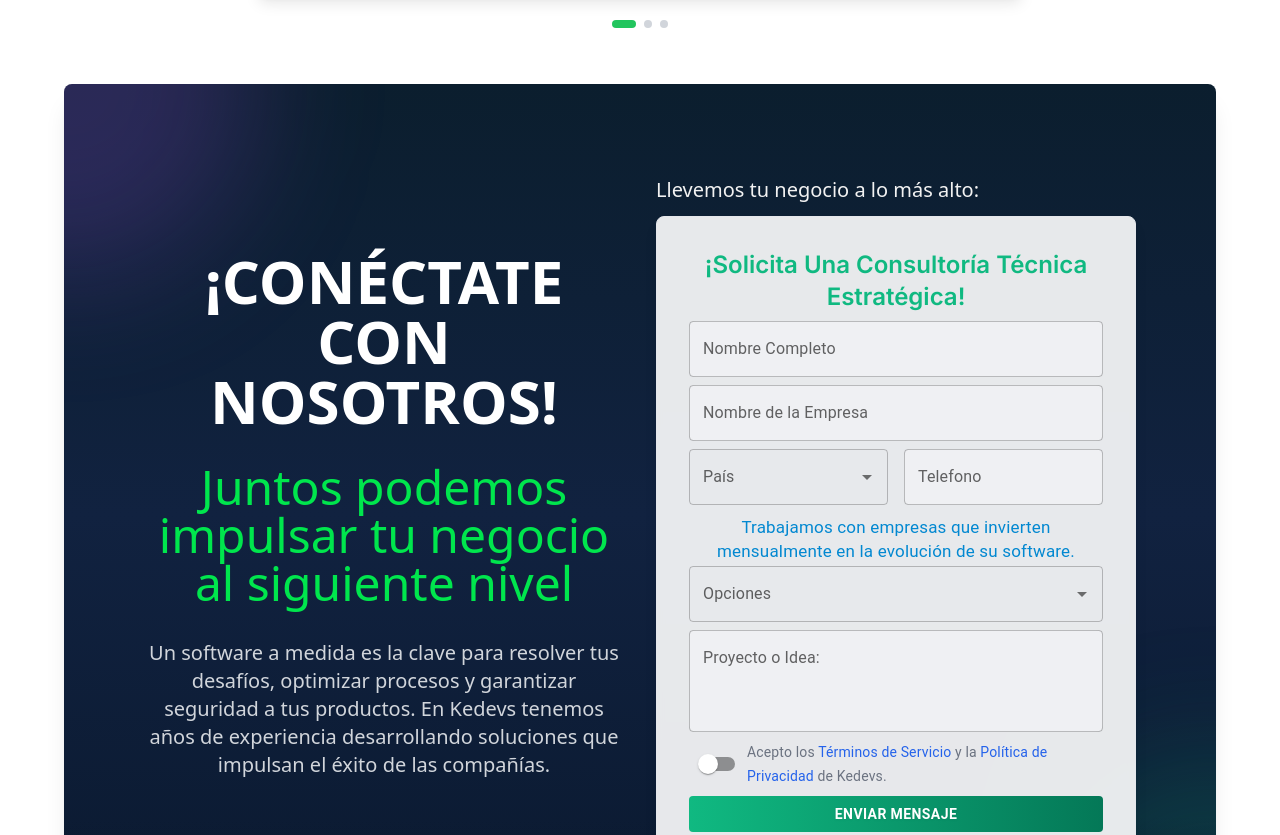
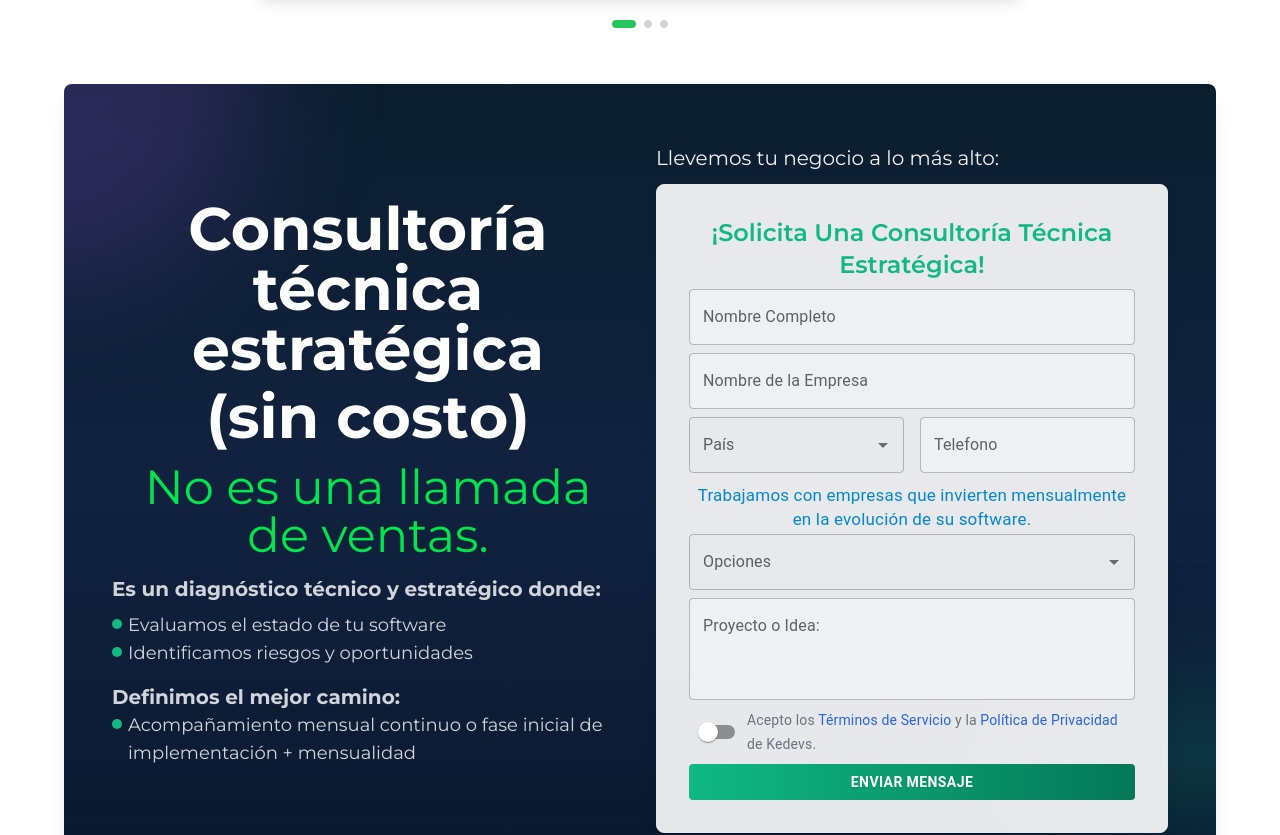
Before and after one commit to edymg/kedevsgl, a Next.js app: page / in a window 1280 px wide. Shown: the part 3220-4055 px from the top of the page. Built offline with nearby package versions, Linux system fonts and the light colour scheme.

Commit message:
feat: enhance AnimatedTitle component with props for title and color, and integrate it into ContactForm and Projects components

```diff
--- a/src/app/(public)/landing/components/AnimatedTitle.tsx
+++ b/src/app/(public)/landing/components/AnimatedTitle.tsx
@@ -1,12 +1,40 @@
 "use client";
 
 import { useEffect, useRef } from "react";
+
 import gsap from "gsap";
 import { ScrollTrigger } from "gsap/ScrollTrigger";
 
+import { cn } from "@/lib/utils";
+
 gsap.registerPlugin(ScrollTrigger);
 
-export default function AnimatedTitle() {
+type TitleColor = "primary" | "secondary" | "default";
+
+const colorClasses: Record<TitleColor, string> = {
+  primary: "text-green-letter",
+  secondary: "text-turqueza-letter-light",
+  default: "text-white",
+};
+
+interface AnimatedTitleProps {
+  title: string;
+  color?: TitleColor;
+  className?: string;
+}
+
+/**
+ *
+ * @prop title @returns string
+ * @prop color  @returns paleta de colores de la landing page
+ * @prop className @returns para los demás estilos de tailwind
+ */
+
+export default function AnimatedTitle({
+  title,
+  color = "default",
+  className,
+}: AnimatedTitleProps) {
   const titleRef = useRef<HTMLSpanElement>(null);
 
   useEffect(() => {
@@ -39,14 +67,16 @@ export default function AnimatedTitle() {
     return () => ctx.revert();
   }, []);
 
-  const text = "Kedevs";
-
   return (
     <span
       ref={titleRef}
-      className="font-bold text-center inline-block text-green-letter font-montserrat"
+      className={cn(
+        "font-bold text-center inline-block font-montserrat",
+        colorClasses[color],
+        className
+      )}
     >
-      {text.split("").map((char, i) => (
+      {title.split("").map((char, i) => (
         <span key={i} className="inline-block opacity-0">
           {char === " " ? "\u00A0" : char}
         </span>
--- a/src/app/(public)/landing/components/Contactanos.tsx
+++ b/src/app/(public)/landing/components/Contactanos.tsx
@@ -1,9 +1,24 @@
 "use client";
 
+import { useState } from "react";
+
 import { motion } from "framer-motion";
-import { useState } from "react";
-import CustomSnackbar from "../../../../components/ui/CustomSnackbar";
+
 import Formulary from "./Formulary";
+import AnimatedTitle from "./AnimatedTitle";
+import CustomSnackbar from "@/components/ui/CustomSnackbar";
+
+const renderIconOnline = (text: string) => {
+  return (
+    <div className="flex gap-1.5">
+      <span className="relative flex h-2.5 w-2.5">
+        <span className="bg-turqueza-letter-light absolute inline-flex h-full w-full animate-ping rounded-full opacity-75 mt-2"></span>
+        <span className="bg-turqueza-letter-light inline-flex h-2.5 w-2.5 rounded-full mt-2"></span>
+      </span>
+      <li className="flex gap-2 text-lg text-gray-300">{text}</li>
+    </div>
+  );
+};
 
 export default function ContactForm() {
   const [snackbarOpen, setSnackbarOpen] = useState(false);
@@ -13,9 +28,9 @@ export default function ContactForm() {
   };
 
   return (
-    <div className="w-full  flex justify-center">
+    <div className="w-full flex justify-center font-montserrat">
       <section
-        className="relative overflow-hidden shadow-xl sm:rounded-lg rounded-lg bg-gradient-to-b from-[#0b1e2e] via-[#112240] to-[#0a192f] w-full max-w-6xl mx-auto py-10 sm:py-20 px-4 sm:px-8 md:px-20"
+        className="relative overflow-hidden shadow-xl sm:rounded-lg rounded-lg bg-gradient-to-b from-[#0b1e2e] via-[#112240] to-[#0a192f] w-full max-w-6xl mx-auto py-10 sm:py-12 px-4 sm:px-8 md:px-12"
         id="Forms"
       >
         <div className="absolute inset-0 bg-grid-white/[0.02] bg-[size:60px_60px]" />
@@ -25,33 +40,49 @@ export default function ContactForm() {
         <div className="absolute bottom-0 left-0 right-0 h-32 bg-gradient-to-t from-[#0a192f] to-transparent"></div>
 
         <div className="relative grid grid-cols-1 md:grid-cols-2 gap-8">
-          <div className="flex flex-col justify-center space-y-6 md:space-y-8">
+          <div className="flex flex-col justify-center space-y-6 md:space-y-4">
             <motion.h2
-              className="text-4xl font-bold sm:text-5xl md:text-6xl leading-tight text-white font-sans text-center"
+              className="text-4xl font-bold sm:text-5xl md:text-6xl leading-tight text-white text-center"
               initial={{ opacity: 0, y: 20 }}
               whileInView={{ opacity: 1, y: 0 }}
               transition={{ duration: 0.5 }}
             >
-              ¡CONÉCTATE CON NOSOTROS!
+              Consultoría técnica estratégica{" "}
+              <AnimatedTitle title="(sin costo)" className="mt-2" />
             </motion.h2>
             <motion.div
-              className="text-3xl sm:text-4xl md:text-5xl leading-tight text-[#00e64d] font-sans text-center sm:text-center md:text-center"
+              className="text-3xl sm:text-4xl md:text-5xl leading-tight text-[#00e64d] text-center sm:text-center md:text-center mb-4"
               initial={{ opacity: 0, y: 20 }}
               whileInView={{ opacity: 1, y: 0 }}
               transition={{ duration: 0.5, delay: 0.2 }}
             >
-              Juntos podemos impulsar tu negocio al siguiente nivel
+              No es una llamada de ventas.
             </motion.div>
             <motion.div
-              className="text-lg sm:text-xl text-bold text-gray-300 font-sans text-justify md:text-center"
+              className="text-lg sm:text-xl text-bold text-gray-300 mt-8"
               initial={{ opacity: 0, y: 30 }}
               whileInView={{ opacity: 1, y: 0 }}
               transition={{ duration: 0.5, delay: 0.3 }}
             >
-              Un software a medida es la clave para resolver tus desafíos,
-              optimizar procesos y garantizar seguridad a tus productos. En
-              Kedevs tenemos años de experiencia desarrollando soluciones que
-              impulsan el éxito de las compañías.
+              <h2 className="font-bold mb-2">
+                Es un diagnóstico técnico y estratégico donde:
+              </h2>
+              <ul>
+                {renderIconOnline("Evaluamos el estado de tu software")}
+
+                <li className="flex items-center gap-2">
+                  {renderIconOnline("Identificamos riesgos y oportunidades")}
+                </li>
+              </ul>
+
+              <h2 className="mt-4 font-bold">Definimos el mejor camino:</h2>
+              <ul>
+                <li>
+                  {renderIconOnline(
+                    "Acompañamiento mensual continuo o fase inicial de implementación + mensualidad"
+                  )}
+                </li>
+              </ul>
             </motion.div>
           </div>
           <div className="flex flex-col justify-center space-y-6 md:space-y-8">
@@ -61,7 +92,7 @@ export default function ContactForm() {
               transition={{ duration: 0.6, delay: 0.5 }}
             >
               <motion.h2
-                className="text-[20px] leading-none text-justify text-[#f2f2f2] font-sans  py-4"
+                className="text-[20px] leading-none text-justify text-[#f2f2f2] py-4"
                 initial={{ opacity: 0, y: 20 }}
                 whileInView={{ opacity: 1, y: 0 }}
                 transition={{ duration: 0.5 }}
--- a/src/app/(public)/landing/components/Projects.tsx
+++ b/src/app/(public)/landing/components/Projects.tsx
@@ -1,14 +1,21 @@
 "use client";
 
+import { useEffect, useRef, useState } from "react";
+
 import { ArrowRight } from "@/../node_modules/lucide-react";
-import { useEffect, useRef, useState } from "react";
+
+import { Button } from "@mui/material";
+
+import useScrollActive from "@/hooks/useScrollActive";
+
+import { useActiveNavbarStore } from "@/store/activeNavbar";
+
 import { projects } from "@/lib/project";
-import { Button } from "@mui/material";
+
 import { Project } from "../types/project";
+
 import WrapperModal from "@/components/ui/WrapperModal";
 import { ProjectInfo } from "./ProjectInfo";
-import useScrollActive from "@/hooks/useScrollActive";
-import { useActiveNavbarStore } from "@/store/activeNavbar";
 import AnimatedTitle from "./AnimatedTitle";
 
 export function Projects() {
@@ -39,7 +46,7 @@ export function Projects() {
               <span className="text-accent">
                 Plataformas en Producción que confian en
               </span>{" "}
-              <AnimatedTitle />
+              <AnimatedTitle title="Kedevs" color="primary" />
             </h2>
             <p className="text-[20px] text-gray-700 max-w-3xl mx-auto leading-relaxed">
               Empresas que operan con software crítico y evolucionan
```
